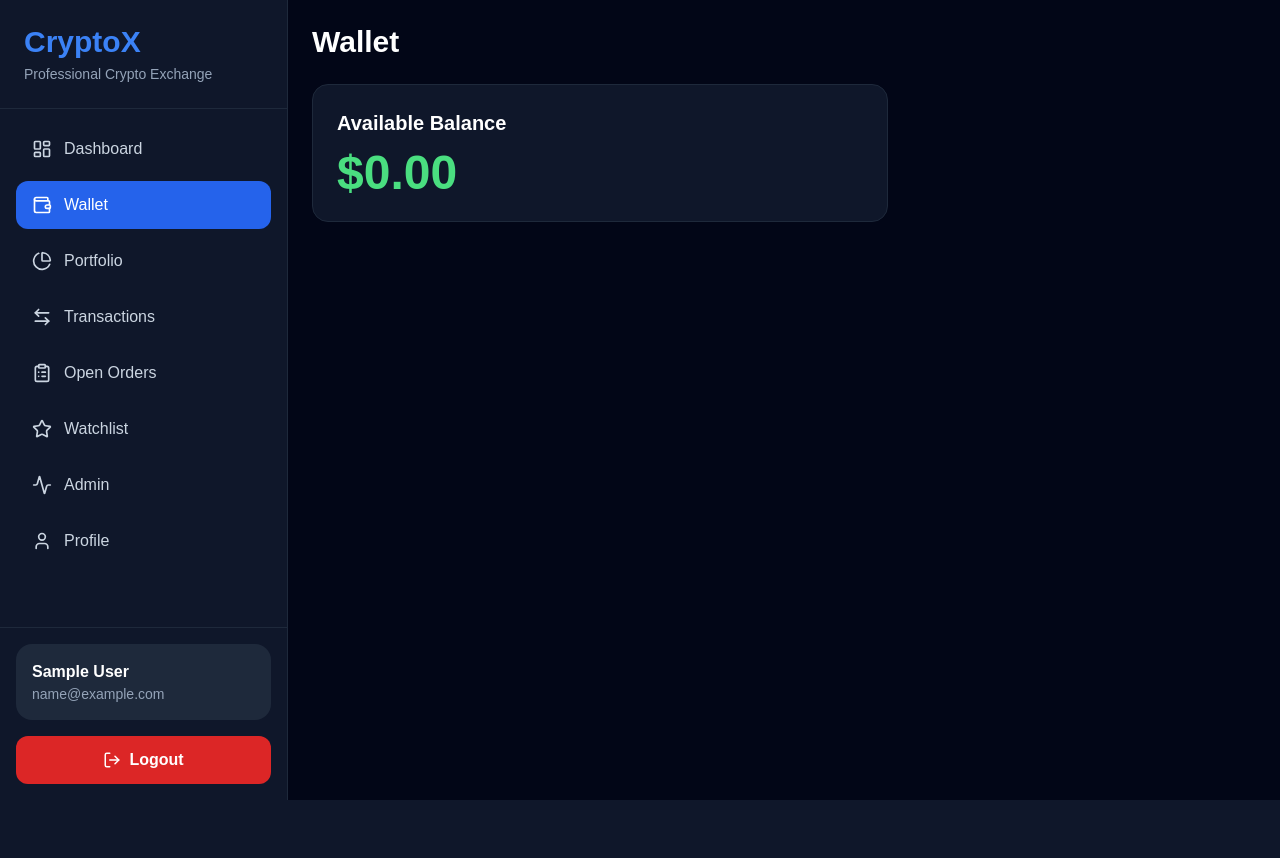
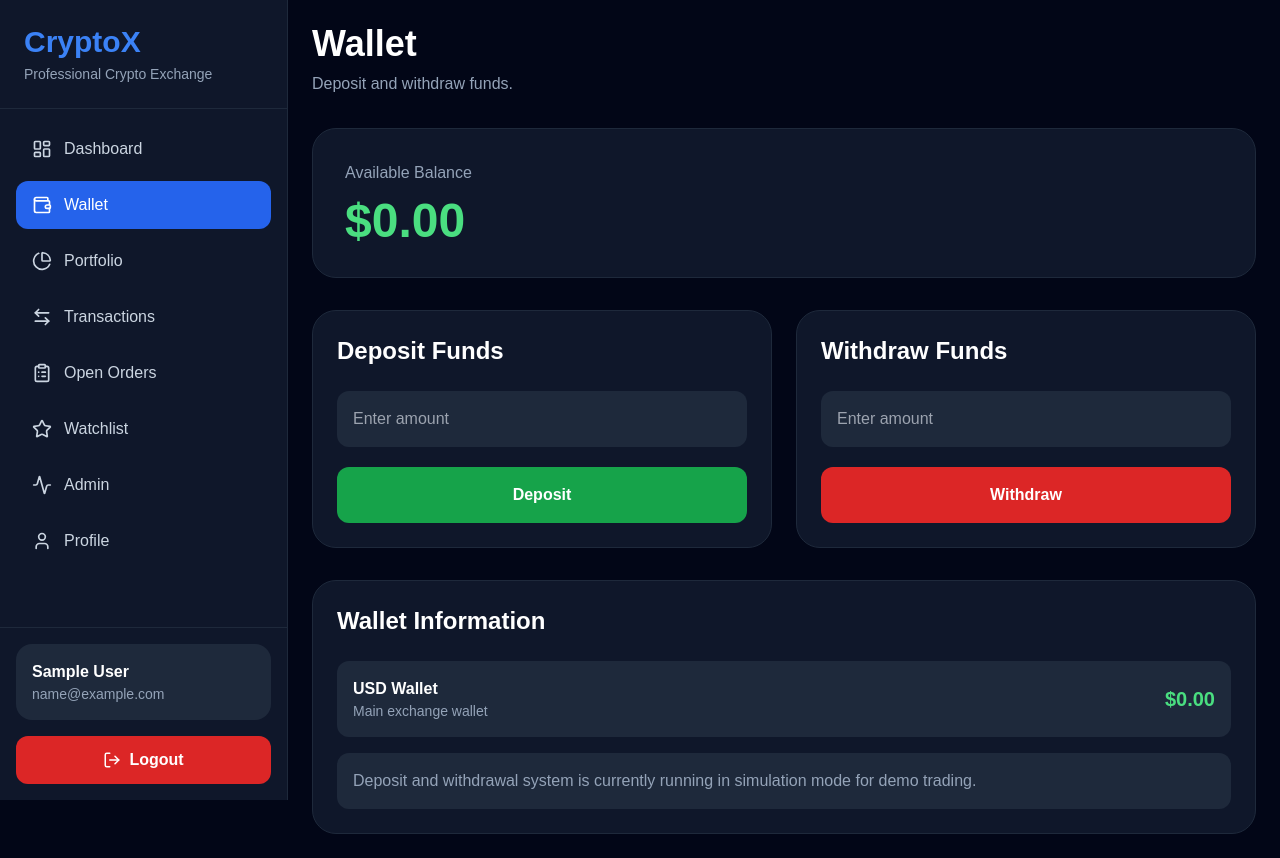
Before and after one commit to baseerhatif3-oss/cryptox-institutional-platform, a React (Vite) app: page /wallet in a window 1280 px wide. Before the commit the page ends 800 px from the top, so only its background shows below. Built offline with nearby package versions, Linux system fonts and the light colour scheme; no server answers; sample sign-in values are in the browser's storage.

Commit message:
Added professional deposit withdraw wallet system

```diff
--- a/src/pages/Wallet.jsx
+++ b/src/pages/Wallet.jsx
@@ -1,34 +1,210 @@
 import { useEffect, useState } from "react";
+
+import toast from "react-hot-toast";
+
 import API from "../services/api";
 
 const Wallet = () => {
-  const [balance, setBalance] = useState(0);
+  const [balance, setBalance] =
+    useState(0);
 
-  useEffect(() => {
+  const [depositAmount, setDepositAmount] =
+    useState("");
+
+  const [
+    withdrawAmount,
+    setWithdrawAmount,
+  ] = useState("");
+
   const fetchBalance = async () => {
     try {
-        const { data } = await API.get("/balance");
+      const { data } = await API.get(
+        "/balance"
+      );
+
       setBalance(data.balance);
     } catch (error) {
       console.log(error);
     }
   };
 
+  useEffect(() => {
     fetchBalance();
   }, []);
 
+  const handleDeposit = async () => {
+    const amount =
+      Number(depositAmount);
+
+    if (!amount || amount <= 0) {
+      return toast.error(
+        "Enter valid amount"
+      );
+    }
+
+    const updated =
+      balance + amount;
+
+    setBalance(updated);
+
+    localStorage.setItem(
+      "walletBalance",
+      updated
+    );
+
+    toast.success(
+      `Deposited $${amount}`
+    );
+
+    setDepositAmount("");
+  };
+
+  const handleWithdraw = async () => {
+    const amount =
+      Number(withdrawAmount);
+
+    if (!amount || amount <= 0) {
+      return toast.error(
+        "Enter valid amount"
+      );
+    }
+
+    if (amount > balance) {
+      return toast.error(
+        "Insufficient balance"
+      );
+    }
+
+    const updated =
+      balance - amount;
+
+    setBalance(updated);
+
+    localStorage.setItem(
+      "walletBalance",
+      updated
+    );
+
+    toast.success(
+      `Withdrawn $${amount}`
+    );
+
+    setWithdrawAmount("");
+  };
+
   return (
-    <div className="p-6 bg-slate-950 min-h-screen text-white">
-      <h1 className="text-3xl font-bold mb-6">Wallet</h1>
+    <div className="min-h-screen bg-slate-950 text-white p-6">
+      <div className="max-w-5xl mx-auto">
+        <div className="mb-8">
+          <h1 className="text-4xl font-bold">
+            Wallet
+          </h1>
 
-      <div className="bg-slate-900 p-6 rounded-2xl border border-slate-800 max-w-xl">
-        <h2 className="text-xl font-semibold mb-3">
+          <p className="text-slate-400 mt-2">
+            Deposit and withdraw funds.
+          </p>
+        </div>
+
+        <div className="bg-slate-900 border border-slate-800 rounded-3xl p-8 mb-8">
+          <p className="text-slate-400 mb-3">
             Available Balance
+          </p>
+
+          <h2 className="text-5xl font-bold text-green-400">
+            ${balance.toFixed(2)}
+          </h2>
+        </div>
+
+        <div className="grid grid-cols-1 md:grid-cols-2 gap-6">
+          {/* DEPOSIT */}
+
+          <div className="bg-slate-900 border border-slate-800 rounded-3xl p-6">
+            <h2 className="text-2xl font-bold mb-6">
+              Deposit Funds
             </h2>
 
-        <p className="text-5xl font-bold text-green-400">
+            <input
+              type="number"
+              placeholder="Enter amount"
+              value={depositAmount}
+              onChange={(e) =>
+                setDepositAmount(
+                  e.target.value
+                )
+              }
+              className="w-full bg-slate-800 p-4 rounded-xl outline-none mb-5"
+            />
+
+            <button
+              onClick={handleDeposit}
+              className="w-full bg-green-600 hover:bg-green-700 py-4 rounded-xl font-semibold"
+            >
+              Deposit
+            </button>
+          </div>
+
+          {/* WITHDRAW */}
+
+          <div className="bg-slate-900 border border-slate-800 rounded-3xl p-6">
+            <h2 className="text-2xl font-bold mb-6">
+              Withdraw Funds
+            </h2>
+
+            <input
+              type="number"
+              placeholder="Enter amount"
+              value={withdrawAmount}
+              onChange={(e) =>
+                setWithdrawAmount(
+                  e.target.value
+                )
+              }
+              className="w-full bg-slate-800 p-4 rounded-xl outline-none mb-5"
+            />
+
+            <button
+              onClick={handleWithdraw}
+              className="w-full bg-red-600 hover:bg-red-700 py-4 rounded-xl font-semibold"
+            >
+              Withdraw
+            </button>
+          </div>
+        </div>
+
+        {/* HISTORY */}
+
+        <div className="bg-slate-900 border border-slate-800 rounded-3xl p-6 mt-8">
+          <h2 className="text-2xl font-bold mb-6">
+            Wallet Information
+          </h2>
+
+          <div className="space-y-4">
+            <div className="bg-slate-800 rounded-xl p-4 flex items-center justify-between">
+              <div>
+                <p className="font-semibold">
+                  USD Wallet
+                </p>
+
+                <p className="text-slate-400 text-sm">
+                  Main exchange wallet
+                </p>
+              </div>
+
+              <p className="text-green-400 font-bold text-xl">
                 ${balance.toFixed(2)}
               </p>
+            </div>
+
+            <div className="bg-slate-800 rounded-xl p-4">
+              <p className="text-slate-400">
+                Deposit and withdrawal
+                system is currently running
+                in simulation mode for demo
+                trading.
+              </p>
+            </div>
+          </div>
+        </div>
       </div>
     </div>
   );
```
Lines whose indentation alone changed are shown as unchanged.
